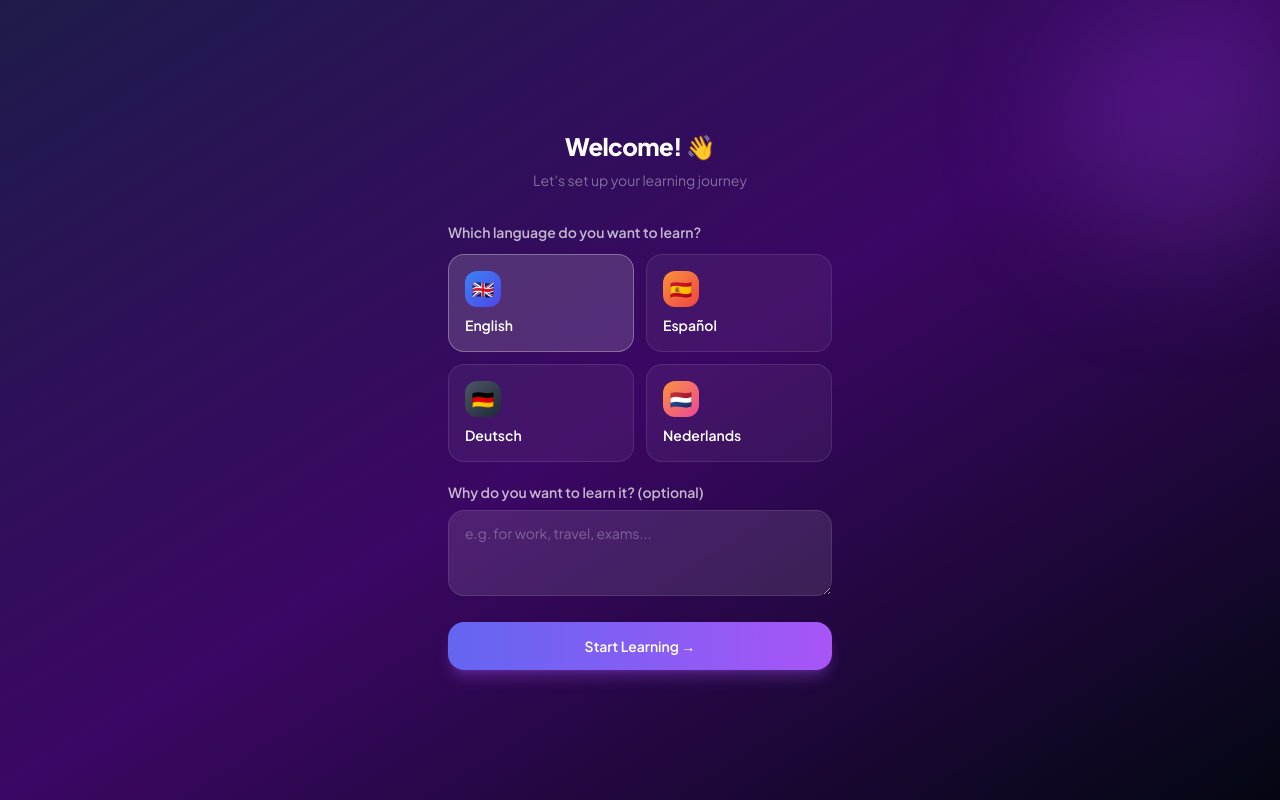
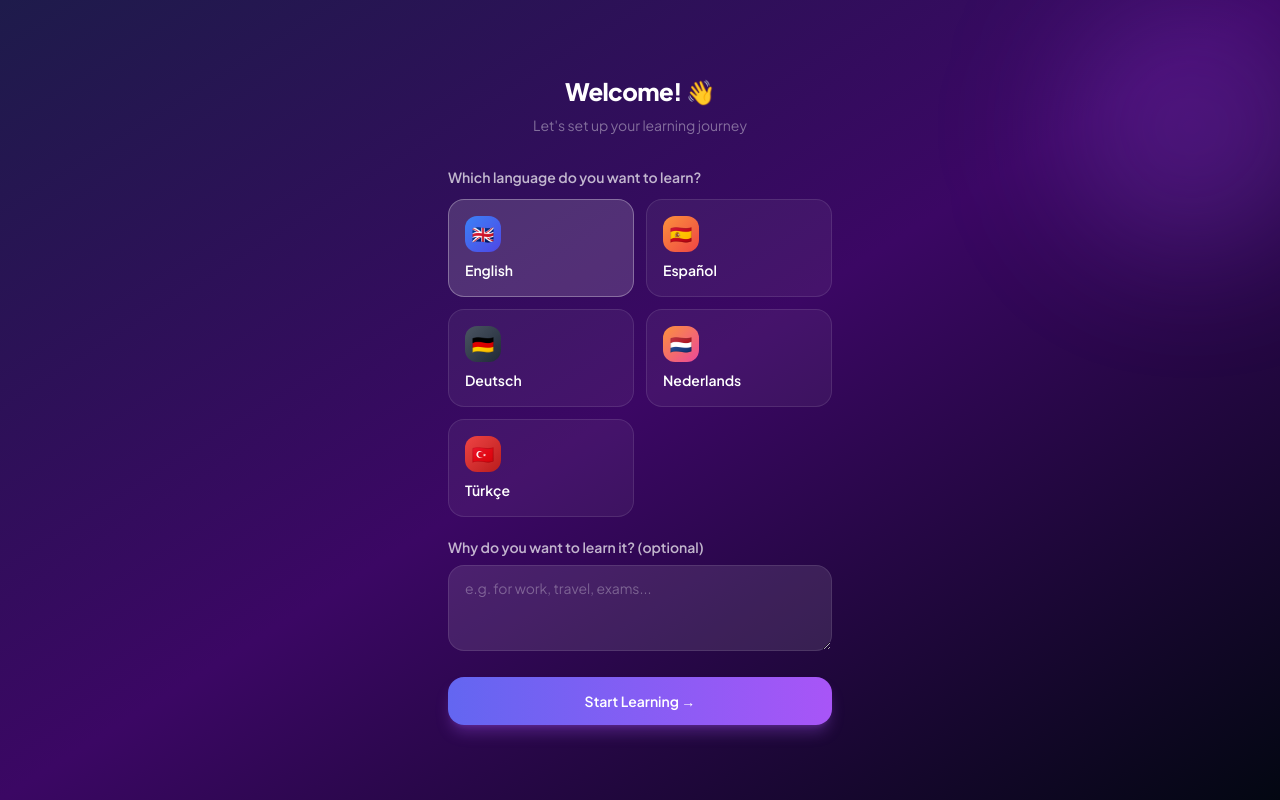
Before and after one commit to Ahmed-apou-lhaasan/ai-language-coach, a Next.js app: page /onboarding in a window 1280 px wide. Built offline with nearby package versions, Linux system fonts and the light colour scheme.

Commit message:
Update page.tsx

```diff
--- a/app/onboarding/page.tsx
+++ b/app/onboarding/page.tsx
@@ -9,6 +9,7 @@ const LANGUAGES = [
   { id: "spanish", label: "Español", emoji: "🇪🇸", color: "from-orange-400 to-red-500" },
   { id: "german", label: "Deutsch", emoji: "🇩🇪", color: "from-gray-600 to-gray-800" },
   { id: "dutch", label: "Nederlands", emoji: "🇳🇱", color: "from-orange-400 to-pink-500" },
+  { id: "turkish", label: "Türkçe", emoji: "🇹🇷", color: "from-red-500 to-red-700" },
 ];
 
 export default function OnboardingPage() {
```
